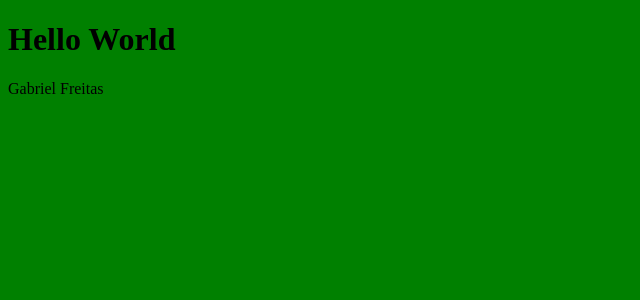
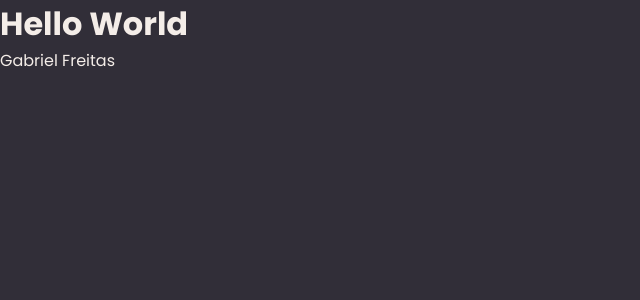
Before and after one commit to oGabrielFreitas/Rocket-Notes, a React (Vite) app: page / in a window 1280 px wide. Shown: the top 300 px of the page, without its empty margins (0-640 px from the left). Built offline with nearby package versions, Linux system fonts and the light colour scheme.

Commit message:
Learning Global Themes and Styles

```diff
--- a/index.html
+++ b/index.html
@@ -3,6 +3,11 @@
   <head>
     <meta charset="UTF-8" />
     <meta name="viewport" content="width=device-width, initial-scale=1.0" />
+
+    <link rel="preconnect" href="https://fonts.googleapis.com">
+    <link rel="preconnect" href="https://fonts.gstatic.com" crossorigin>
+    <link href="https://fonts.googleapis.com/css2?family=Poppins:ital,wght@0,400;0,600;0,700;1,400;1,600;1,700&display=swap" rel="stylesheet">
+
     <title>Rocket Notes</title>
   </head>
   <body>
--- a/package.json
+++ b/package.json
@@ -11,7 +11,8 @@
   },
   "dependencies": {
     "react": "^18.2.0",
-    "react-dom": "^18.2.0"
+    "react-dom": "^18.2.0",
+    "styled-components": "^6.1.0"
   },
   "devDependencies": {
     "@types/react": "^18.2.15",
--- a/src/main.jsx
+++ b/src/main.jsx
@@ -2,8 +2,16 @@ import React from "react";
 import ReactDOM from "react-dom/client";
 import { Details } from "./pages/Details";
 
+import { ThemeProvider } from "styled-components";
+import theme from "./styles/theme";
+
+import GlobalStyles from "./styles/global";
+
 ReactDOM.createRoot(document.getElementById("root")).render(
   <React.StrictMode>
-    <Details />
+    <ThemeProvider theme={theme}>
+      <GlobalStyles />
+      <Details />
+    </ThemeProvider>
   </React.StrictMode>
 );
--- a/src/pages/Details/index.jsx
+++ b/src/pages/Details/index.jsx
@@ -1,11 +1,11 @@
-import "./styles.css";
+import { Container } from "./styles";
 
 function Details() {
   return (
-    <>
+    <Container>
       <h1>Hello World</h1>
       <span>Gabriel Freitas</span>
-    </>
+    </Container>
   );
 }
 
--- a/src/pages/Details/styles.css
+++ /dev/null
@@ -1,3 +0,0 @@
-body {
-  background-color: green;
-}
--- /dev/null
+++ b/src/pages/Details/styles.js
@@ -0,0 +1,5 @@
+import styled from "styled-components";
+
+export const Container = styled.div`
+  background: BACKGROUND_900;
+`;
--- /dev/null
+++ b/src/styles/global.js
@@ -0,0 +1,37 @@
+import { createGlobalStyle } from "styled-components";
+
+export default createGlobalStyle`
+  *{
+    margin: 0;
+    padding: 0;
+    box-sizing: border-box;
+  }
+
+  body {
+    // Maneira de acessar variáveis definidas em theme.js
+    background-color: ${({ theme }) => theme.COLORS.BACKGROUND_800};
+    color: ${({ theme }) => theme.COLORS.OFF_WHITE};
+
+    -webkit-font-smoothing: antialiased;
+  }
+
+  body, input, button, textarea {
+    font-family: 'Poppins', sans-serif;
+    font-size: 16px;
+    outline: none;
+  }
+
+  a {
+    text-decoration: none;
+  }
+
+  button, a {
+    cursor: pointer;
+    transition: filter 0.2s;
+  }
+
+  button:hover, a:hover {
+    filter: brightness(0.9);
+  }
+
+`;
--- /dev/null
+++ b/src/styles/theme.js
@@ -0,0 +1,15 @@
+export default {
+  COLORS: {
+    BACKGROUND_900: "#232129",
+    BACKGROUND_800: "#312E38",
+    BACKGROUND_700: "#3E3B47",
+
+    OFF_WHITE: "#F4EDE8",
+    ORANGE: "#FF9000",
+
+    GRAY_100: "#999591",
+    GRAY_300: "#666360",
+
+    RED: "#FF002E",
+  },
+};
```
Also changed, not shown: 1 other file (tests, documents, lock files or other folders).
